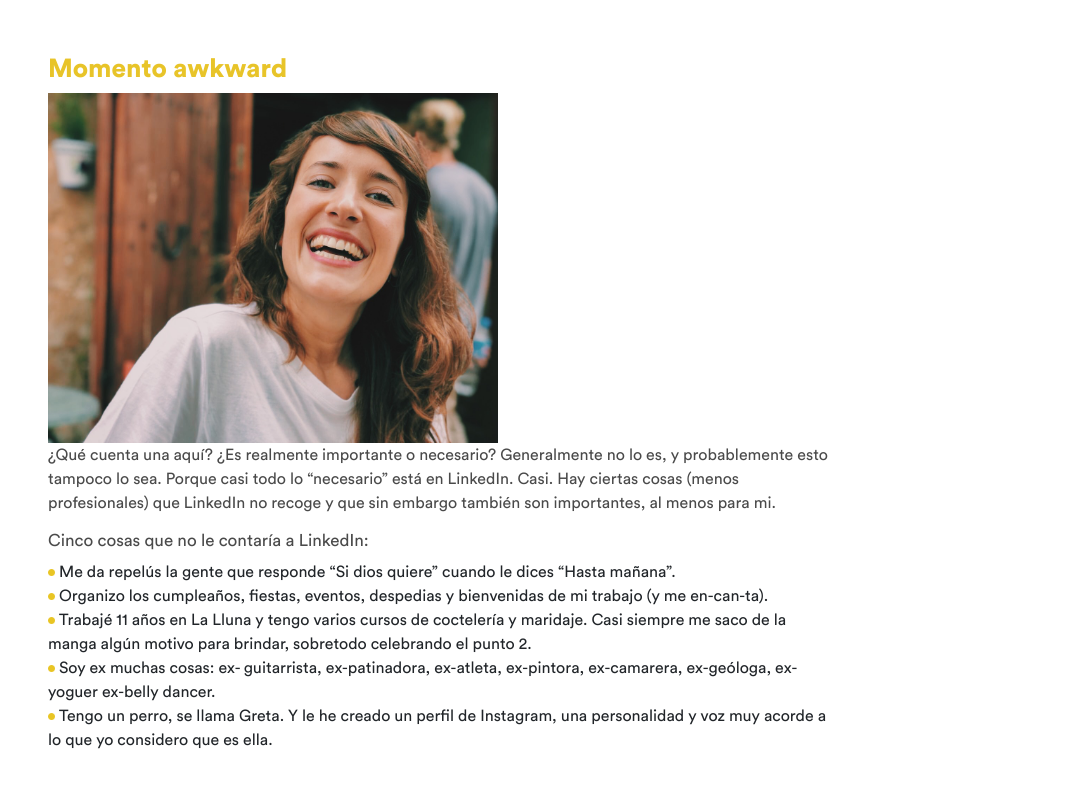
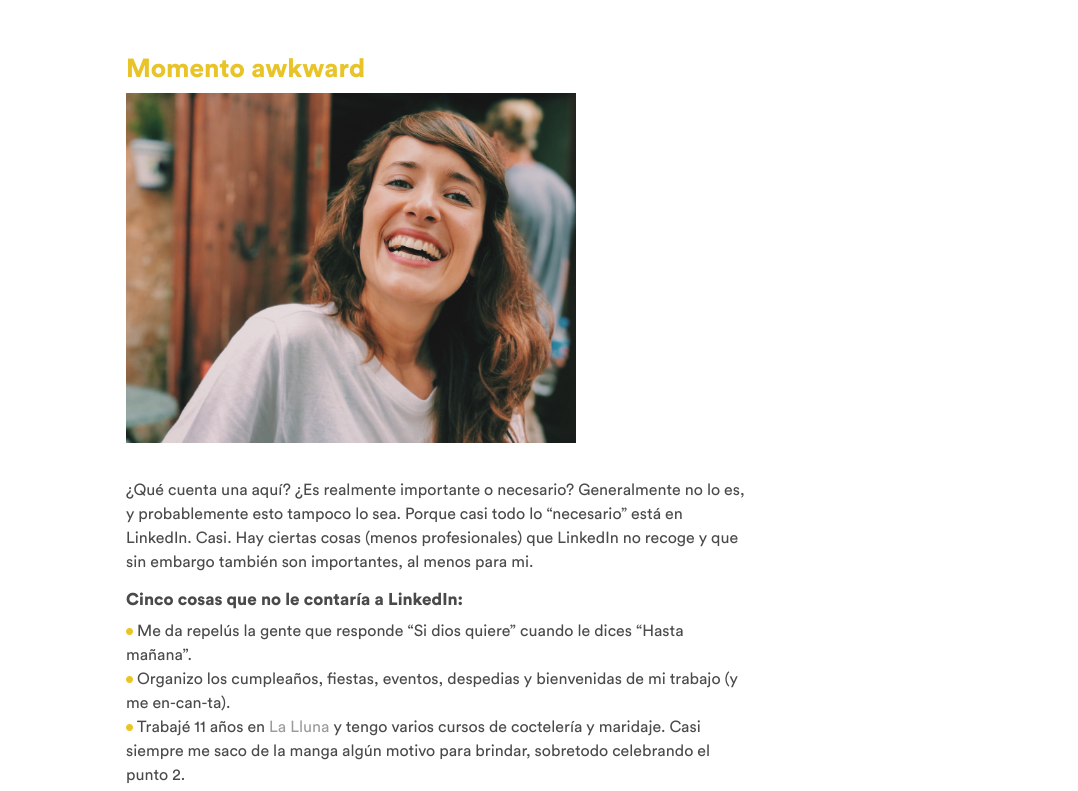
Before and after one commit to RosanaPear/Portfolio, a plain HTML site: page About.html in a window 1280 px wide. Shown: the part 54-845 px from the top of the page, without its empty margins (202-1280 px from the left). Drawn offline with nearby package versions, Linux system fonts and the light colour scheme; files whose address does not match are found by name.

Commit message:
portfolio 28 abril

```diff
--- a/About.html
+++ b/About.html
@@ -10,29 +10,34 @@
     <link rel="stylesheet" href="css/styles.css" />
     <body>
         <nav id="navbar-brand">
+            <a class="navbar-item" href="index.html">Works</a>
             <a class="navbar-item" href="About.html">About</a>
-                    <a class="navbar-item" href="index.html">Works</a>
             <a class="navbar-item" href="easteregg.html"><img src="caja.png" width="25" height="25"></a>
         </nav>
 
-        <div class="padding-container">
+        <div class="margin-container">
             <section class="bio">
+                <div class="imagen-awkward">
                     <h2>Momento awkward</h2>
                     <img src="RosanaBio.jpg"width="450" height="350">
+                </div>
+                <div class="super-text">
                     <p class="text-about">¿Qué cuenta una aquí? ¿Es realmente importante o necesario?
                         Generalmente no lo es, y probablemente esto tampoco lo sea.
                         Porque casi todo lo “necesario” está en LinkedIn. Casi.
                         Hay ciertas cosas (menos profesionales) que LinkedIn no
-                           recoge y que sin embargo también son importantes, al menos para mi.</p>
+                        recoge y que sin embargo también son importantes, al menos para mi.
+                    </p>
                     <h5>Cinco cosas que no le contaría a LinkedIn:</h5>
                     <div>
-                        <ul class="list">
+                        <ul class="list text-about">
                             <li> <img src="caja.png"width="7" height="7"> Me da repelús la gente que responde “Si dios quiere” cuando le dices “Hasta mañana”.</li>
                             <li> <img src="caja.png"width="7" height="7"> Organizo los cumpleaños, fiestas, eventos, despedias y bienvenidas de mi trabajo (y me en-can-ta).</li>
-                           <li> <img src="caja.png"width="7" height="7"> Trabajé 11 años en La Lluna y tengo varios cursos de coctelería y maridaje. Casi siempre me saco de la manga algún motivo para brindar, sobretodo celebrando el punto 2.</li>
-                           <li> <img src="caja.png"width="7" height="7"> Soy ex muchas cosas: ex- guitarrista, ex-patinadora, ex-atleta, ex-pintora, ex-camarera, ex-geóloga, ex-yoguer ex-belly dancer.</li>
-                           <li> <img src="caja.png"width="7" height="7"> Tengo un perro, se llama Greta. Y le he creado un perfil de Instagram, una personalidad y voz muy acorde a lo que yo considero que es ella.</li>
+                            <li> <img src="caja.png"width="7" height="7"> Trabajé 11 años en <a href="https://www.instagram.com/lallunapub/" target="blank">La Lluna</a> y tengo varios cursos de coctelería y maridaje. Casi siempre me saco de la manga algún motivo para brindar, sobretodo celebrando el punto 2.</li>
+                            <li> <img src="caja.png"width="7" height="7"> Soy ex muchas cosas: ex- guitarrista, ex-patinadora, ex-atleta, ex-pintora, ex-camarera, ex-geóloga, ex-yoguer ex-belly dancer. Pero sobre todo, soy ex-pectacular (vale, ojalá no hayas llegado a leer esto último)</li>
+                            <li> <img src="caja.png"width="7" height="7"> Tengo un perro, se llama <a href="https://www.instagram.com/greta_thebrownpotato/" target="blank">Greta</a>. Y le he creado un perfil de Instagram, una personalidad y voz muy acorde a lo que yo considero que es ella.</li>
                         </ul>
+                    </div>
                 </div>
             </section>
         </div>
--- a/CSS/styles.css
+++ b/CSS/styles.css
@@ -86,7 +86,7 @@ h1 {
     font-family: 'CircularStd';
   }
 
-  h2 {
+h2 {
     color: #E8C429;
     font-weight: bold;
     font-size: 26px;
@@ -109,7 +109,7 @@ h4 {
 }
 
 h5 {
-    font-weight: 400;
+    font-weight: bold;
     font-size: 17px;
     color: #4A4A4A;;
 }
@@ -118,6 +118,17 @@ h5 {
     font-weight: 400;
     font-size: 16px;
     color:#4A4A4A;
+}
+
+.super-text {
+    padding-top: 35px;
+    width: 80%;
+    margin: 0 auto;
+}
+
+.imagen-awkward  {
+    width: 80%;
+    margin: 0 auto;
 }
 
 #navbar-brand {
@@ -130,6 +141,7 @@ h5 {
     justify-content: flex-end;
     align-items: center;
     z-index: 10;
+    font-size: 18px;
 }
 
 .navbar-item {
@@ -210,10 +222,10 @@ a:hover {
 }
 
 .img-container {
-    margin-top: 30px;
-
+  margin-top: 30px;
   padding-top: 100%; /* 1:1 Aspect Ratio */
   position: relative;
+
 }
 
 .img-container img {
@@ -229,7 +241,8 @@ a:hover {
 .img-container:hover {
    transition: all 0.17s ease-in-out;
    transform: translateY(5px);
-   box-shadow: 5px 5px 20px rgba(0,0,0,0.5)
+   box-shadow: 5px 5px 20px rgba(0,0,0,0.5);
+
 }
 
 .header {
@@ -241,7 +254,10 @@ a:hover {
 
 }
 
+.margin-container {
+    padding: 0px 250px;
 
+}
 
 .header-description {
     width: 60%;
@@ -256,6 +272,11 @@ a:hover {
     .header-description {
         width: 100%;
     }
+
+    .mail{
+        flex-direction: column;
+        align-items: center;
+    }
 }
 
 .list.li {
```
Also changed, not shown: index.html (+1 -1 lines), 1 other file. Lines whose indentation alone changed are shown as unchanged.
